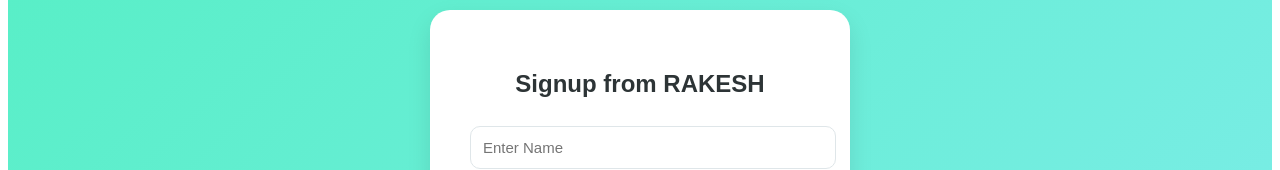
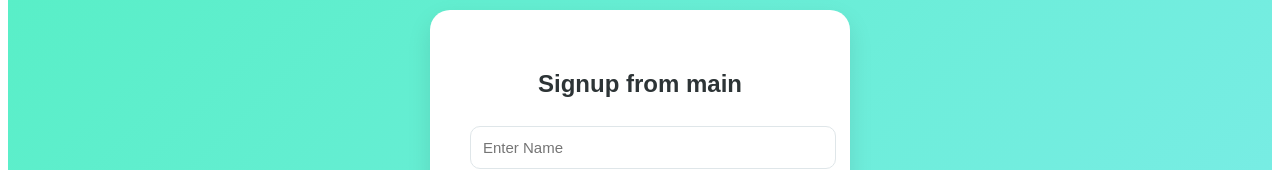
Before and after one commit to nallurinithin/Login-Signup-Page, a React (Vite) app: page /signup in a window 1280 px wide. Shown: the part 203-373 px from the top of the page. Built offline with nearby package versions, Linux system fonts and the light colour scheme.

Commit message:
Update signup header text to signup from main

```diff
--- a/src/components/Signup.jsx
+++ b/src/components/Signup.jsx
@@ -43,7 +43,7 @@ export default function Signup() {
   return (
     <div className="signup-container">
       <div className="signup-box">
-        <h2>Signup from RAKESH</h2>
+        <h2>Signup from main</h2>
         <form onSubmit={handleSubmit}>
           <input
             type="text"
```
